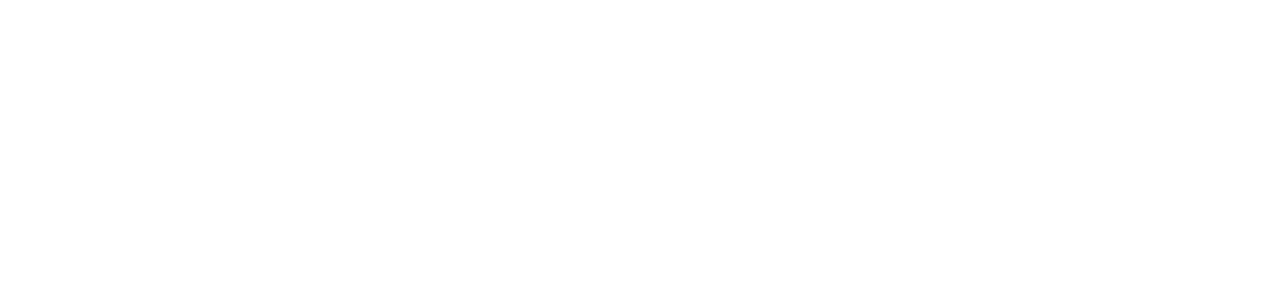
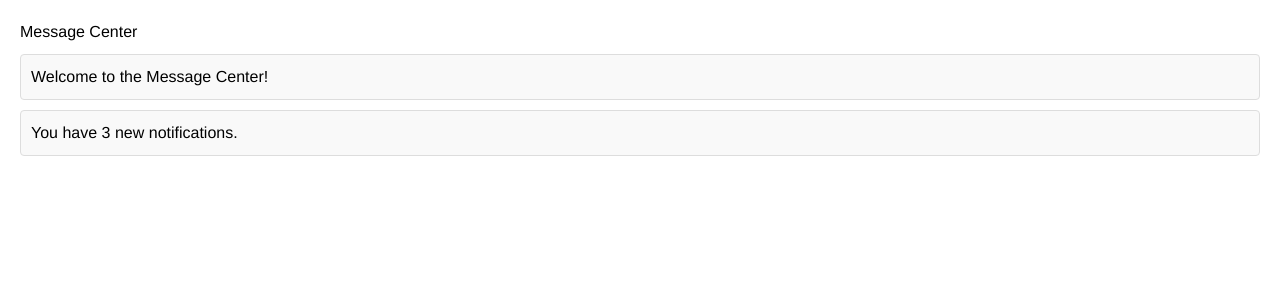
Before and after one commit to Impair66/cms-ContentManagementSystem, a Vue app: page /messageCenter in a window 1280 px wide. Before the commit this address had no page. Shown: the top 300 px of the page. Built offline with nearby package versions, Linux system fonts and the light colour scheme.

Commit message:
【feat】配置改动

```diff
--- a/package.json
+++ b/package.json
@@ -4,8 +4,8 @@
   "version": "0.0.0",
   "type": "module",
   "scripts": {
-    "dev": "vite",
-    "build": "vite build",
+    "dev": "vite --open",
+    "build": "vite build --open",
     "preview": "vite preview"
   },
   "dependencies": {
--- a/src/router/index.ts
+++ b/src/router/index.ts
@@ -18,9 +18,9 @@ const routes: RouteRecordRaw[] = [
     ],
   },
   {
-    path: "/login",
-    name: "login",
-    component: () => import("@/views/login/loginpanel.vue"),
+    path: "/messageCenter",
+    name: "messageCenter",
+    component: () => import("@/views/messageCenter"),
   },
 ];
 
--- a/src/views/login/loginAccount.vue
+++ b/src/views/login/loginAccount.vue
@@ -26,9 +26,10 @@
 <script lang="ts" setup>
 import { reactive, ref } from "vue";
 import type { FormInstance, FormRules } from "element-plus";
+import router from "@/router";
 // import { setToken } from "@/utils/auth";
 // import { useUserStore } from "@/store/modules/user";
-import { useRouteStore } from "@/store/modules/route";
+// import { useRouteStore } from "@/store/modules/route";
 // const userStore = useUserStore();
 
 const ruleFormRef = ref<FormInstance>();
@@ -50,6 +51,7 @@ const validatePass2 = (rule: any, value: any, callback: any) => {
   } else if (value !== ruleForm.account) {
     callback(new Error("Two inputs don't match!"));
   } else {
+    router.push("/messageCenter");
     callback();
   }
 };
--- a/src/views/login/loginpanel.vue
+++ b/src/views/login/loginpanel.vue
@@ -50,6 +50,8 @@ const checked1 = ref("");
   height: 100%;
   .login-panel {
     border-radius: 20px;
+    background-color: #fff;
+    box-shadow: 0 0 10px #999;
   }
   .login-password {
     display: flex;
--- /dev/null
+++ b/src/views/messageCenter/index.vue
@@ -0,0 +1,45 @@
+<template>
+  <div class="message-center">
+    <h1>Message Center</h1>
+    <div class="message-list">
+      <ul>
+        <li v-for="(message, index) in messages" :key="index">
+          {{ message }}
+        </li>
+      </ul>
+    </div>
+  </div>
+</template>
+
+<script>
+export default {
+  name: "MessageCenter",
+  data() {
+    return {
+      messages: [
+        "Welcome to the Message Center!",
+        "You have 3 new notifications.",
+      ],
+    };
+  },
+};
+</script>
+
+<style scoped>
+.message-center {
+  padding: 20px;
+}
+
+.message-list ul {
+  list-style-type: none;
+  padding: 0;
+}
+
+.message-list li {
+  margin: 10px 0;
+  padding: 10px;
+  background-color: #f9f9f9;
+  border: 1px solid #ddd;
+  border-radius: 4px;
+}
+</style>
```
